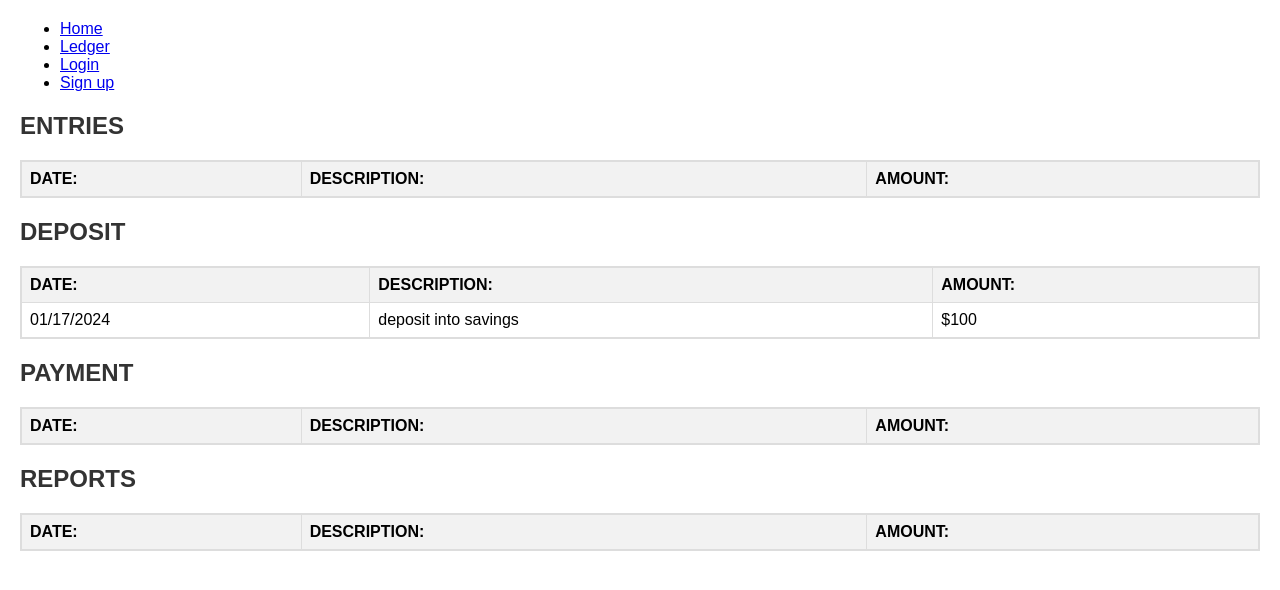
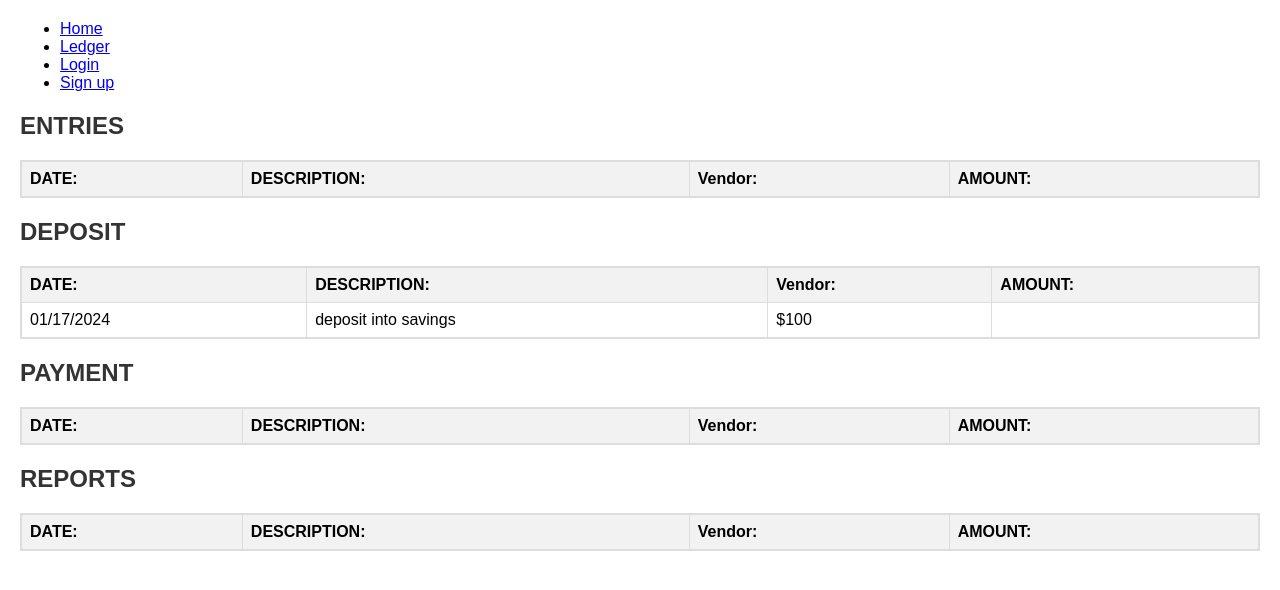
Before and after one commit to finalfinalcapstone/finalcapstone, a plain HTML site: page ledger/index.html in a window 1280 px wide. Drawn offline with Linux system fonts and the light colour scheme.

Commit message:
added some parameters and some files

```diff
--- a/ledger/index.html
+++ b/ledger/index.html
@@ -27,6 +27,7 @@
           <tr>
             <th>DATE:</th>
             <th>DESCRIPTION:</th>
+            <th>Vendor:</th>
             <th>AMOUNT:</th>
           </tr>
         </thead>
@@ -38,6 +39,7 @@
           <tr>
             <th>DATE:</th>
             <th>DESCRIPTION:</th>
+            <th>Vendor:</th>
             <th>AMOUNT:</th>
           </tr>
         </thead>
@@ -56,6 +58,7 @@
           <tr>
             <th>DATE:</th>
             <th>DESCRIPTION:</th>
+            <th>Vendor:</th>
             <th>AMOUNT:</th>
           </tr>
         </thead>
@@ -67,6 +70,7 @@
           <tr>
             <th>DATE:</th>
             <th>DESCRIPTION:</th>
+            <th>Vendor:</th>
             <th>AMOUNT:</th>
           </tr>
         </thead>
```
Also changed, not shown: Home/index.html (added, +10 -0 lines).
